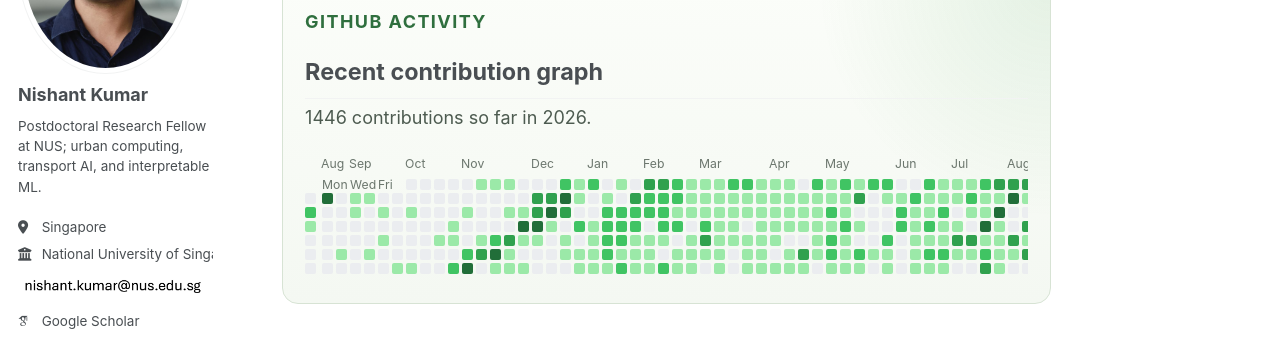
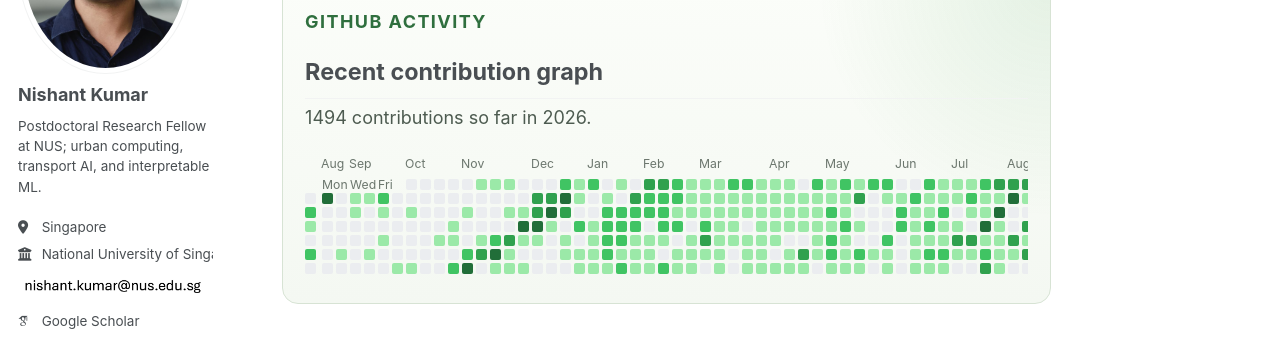
Before and after one commit to abcnishant007/abcnishant007.github.io, a Jekyll site: the page built from _pages/software.md, in a window 1280 px wide and 900 px high. Shown: the part 240-581 px from the top of the window. Built offline with Jekyll 4.4.1, drawn with Linux system fonts in a browser that asks for light colours; some web fonts are replaced; a script bundle is joined from its source files by our own code; library files that are not in the unit come from our copies; part of the change alters nothing that is shown.

Commit message:
Update GitHub contributions data

```diff
--- a/assets/data/github-contributions.json
+++ b/assets/data/github-contributions.json
@@ -1,54 +1,12 @@
 {
   "username": "abcnishant007",
   "source": "https://github-contributions-api.jogruber.de/v4/abcnishant007",
-  "generated_at": "2026-08-17T03:40:06+00:00",
+  "generated_at": "2026-08-24T03:44:08+00:00",
   "summary": {
     "year": "2026",
-    "total": 1446
+    "total": 1494
   },
   "contributions": [
-    {
-      "date": "2025-08-17",
-      "count": 0,
-      "color": "#ebedf0",
-      "intensity": "0"
-    },
-    {
-      "date": "2025-08-18",
-      "count": 0,
-      "color": "#ebedf0",
-      "intensity": "0"
-    },
-    {
-      "date": "2025-08-19",
-      "count": 0,
-      "color": "#ebedf0",
-      "intensity": "0"
-    },
-    {
-      "date": "2025-08-20",
-      "count": 0,
-      "color": "#ebedf0",
-      "intensity": "0"
-    },
-    {
-      "date": "2025-08-21",
-      "count": 2,
-      "color": "#9be9a8",
-      "intensity": "1"
-    },
-    {
-      "date": "2025-08-22",
-      "count": 3,
-      "color": "#9be9a8",
-      "intensity": "1"
-    },
-    {
-      "date": "2025-08-23",
-      "count": 1,
-      "color": "#9be9a8",
-      "intensity": "1"
-    },
     {
       "date": "2025-08-24",
       "count": 0,
@@ -2199,9 +2157,51 @@
     },
     {
       "date": "2026-08-17",
-      "count": 1,
-      "color": "#9be9a8",
-      "intensity": "1"
+      "count": 2,
+      "color": "#9be9a8",
+      "intensity": "1"
+    },
+    {
+      "date": "2026-08-18",
+      "count": 0,
+      "color": "#ebedf0",
+      "intensity": "0"
+    },
+    {
+      "date": "2026-08-19",
+      "count": 0,
+      "color": "#ebedf0",
+      "intensity": "0"
+    },
+    {
+      "date": "2026-08-20",
+      "count": 17,
+      "color": "#40c463",
+      "intensity": "2"
+    },
+    {
+      "date": "2026-08-21",
+      "count": 9,
+      "color": "#40c463",
+      "intensity": "2"
+    },
+    {
+      "date": "2026-08-22",
+      "count": 5,
+      "color": "#9be9a8",
+      "intensity": "1"
+    },
+    {
+      "date": "2026-08-23",
+      "count": 16,
+      "color": "#40c463",
+      "intensity": "2"
+    },
+    {
+      "date": "2026-08-24",
+      "count": 0,
+      "color": "#ebedf0",
+      "intensity": "0"
     }
   ]
 }
```
